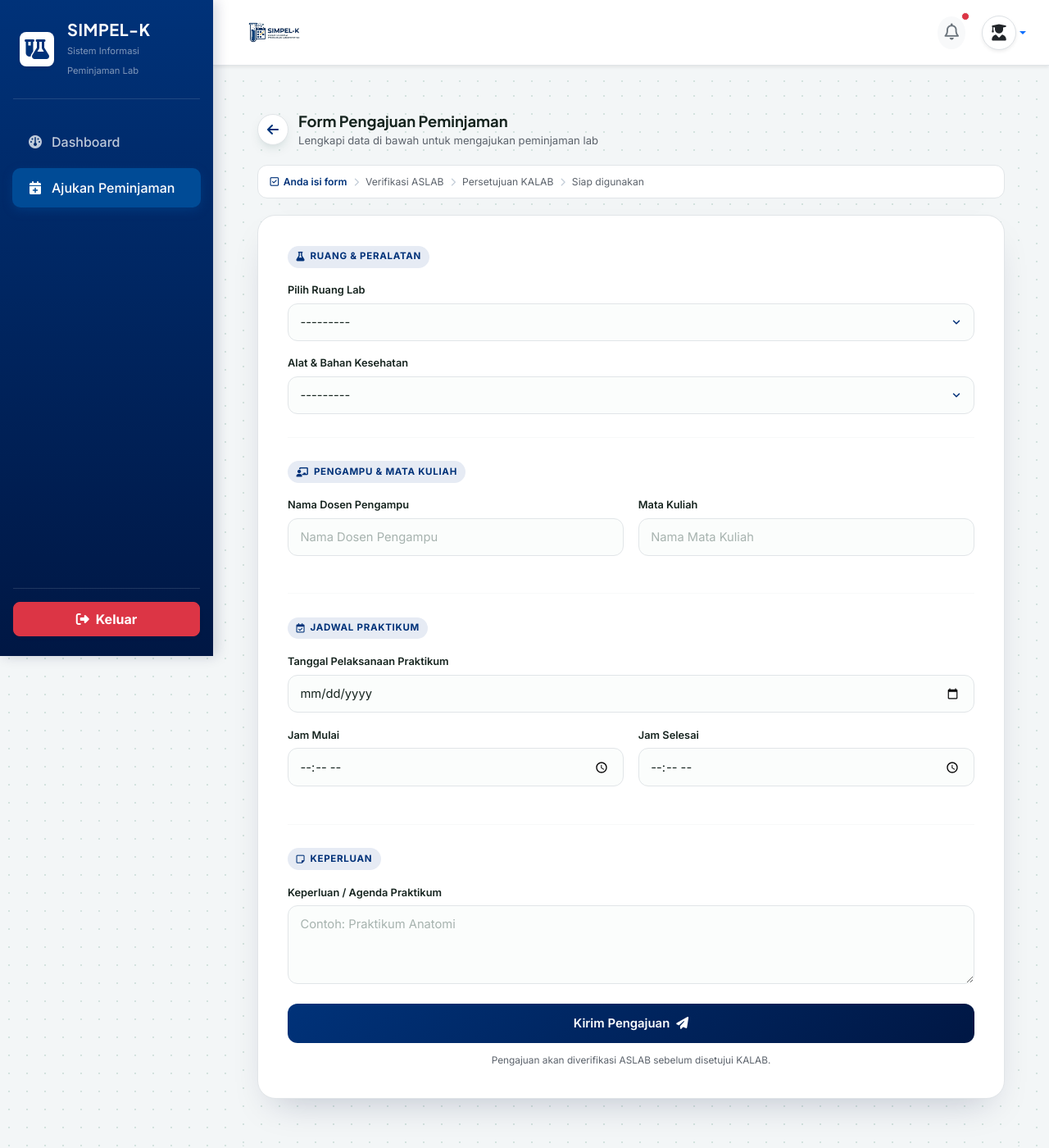
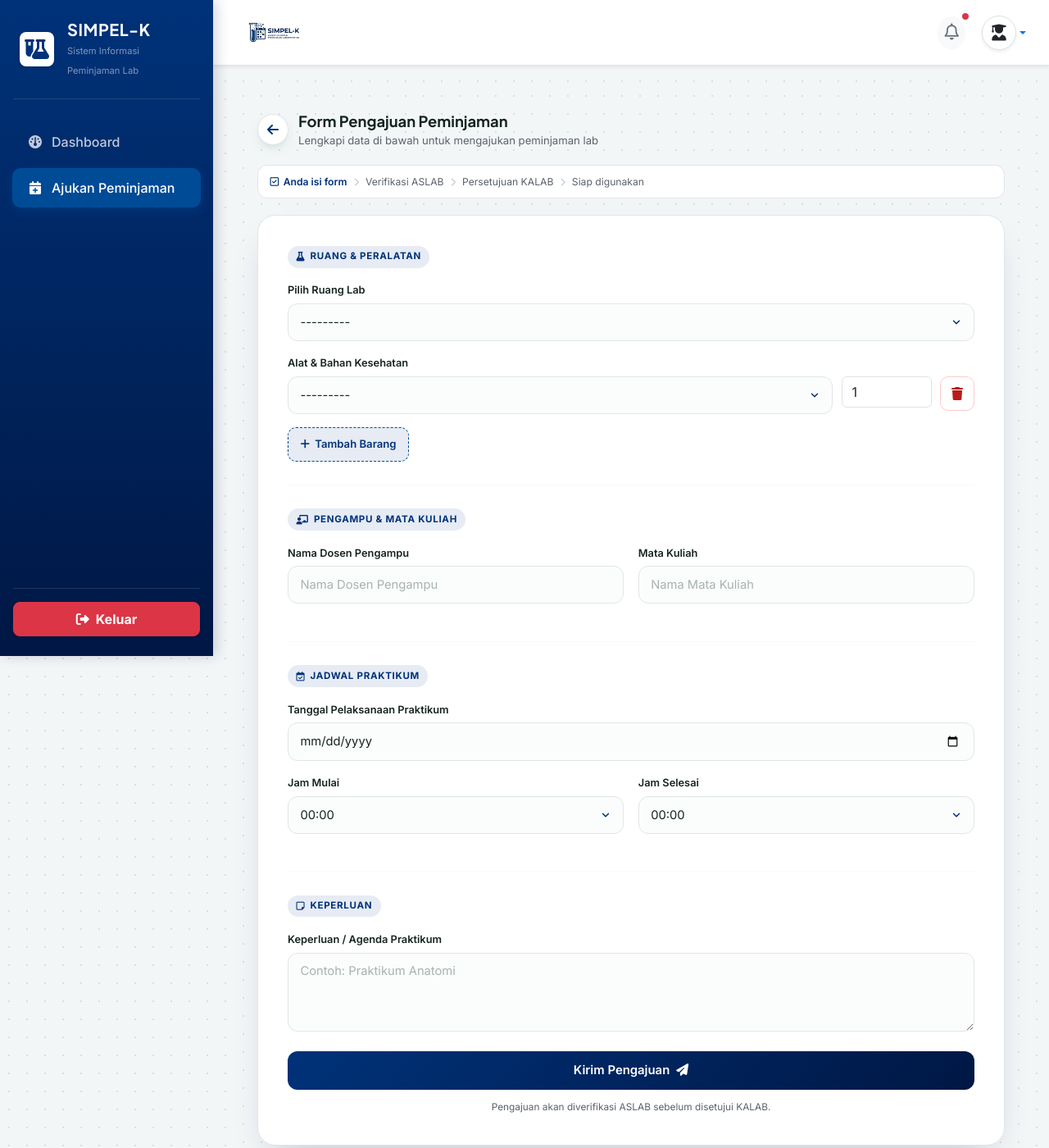
Before and after one commit to SriAstutik09/si_lab_kesehatan, a Django app: page /mahasiswa/pinjam/ in a window 1280 px wide. Shown: the top 1400 px of the page at 82% size. Run offline with Django 5.2, Linux system fonts and the light colour scheme; a user stored in the database is signed in; data comes from the database, SQL or seed files in the repository; both versions use the stored data as it was after the commit.

Commit message:
update jumlah alat bahan dan jam

```diff
--- a/mahasiswa/forms.py
+++ b/mahasiswa/forms.py
@@ -1,13 +1,23 @@
 from django import forms
-from core_auth.models import Peminjaman, RuangLab, AlatBahan
+from django.forms import inlineformset_factory
 
+from core_auth.models import (
+    Peminjaman,
+    DetailPeminjaman,
+    RuangLab,
+    AlatBahan
+)
+
+WAKTU_CHOICES = [
+    (f'{jam:02d}:00', f'{jam:02d}:00')
+    for jam in range(24)
+]
 class PeminjamanForm(forms.ModelForm):
     class Meta:
         model = Peminjaman
-        # Field disesuaikan persis dengan model transaksi utama milikmu
+
         fields = [
             'ruang_lab',
-            'alat_bahan',
             'keperluan',
             'nama_dosen',
             'mata_kuliah',
@@ -15,13 +25,87 @@ class PeminjamanForm(forms.ModelForm):
             'wkt_mulai',
             'wkt_akhir'
         ]
+
         widgets = {
-            'ruang_lab': forms.Select(attrs={'class': 'form-select'}),
-            'alat_bahan': forms.Select(attrs={'class': 'form-select'}),
-            'keperluan': forms.Textarea(attrs={'class': 'form-control', 'rows': 3, 'placeholder': 'Contoh: Praktikum Anatomi'}),
-            'nama_dosen': forms.TextInput(attrs={'class': 'form-control', 'placeholder': 'Nama Dosen Pengampu'}),
-            'mata_kuliah': forms.TextInput(attrs={'class': 'form-control', 'placeholder': 'Nama Mata Kuliah'}),
-            'tanggal_pinjam': forms.DateInput(attrs={'class': 'form-control', 'type': 'date'}),
-            'wkt_mulai': forms.TimeInput(attrs={'class': 'form-control', 'type': 'time'}),
-            'wkt_akhir': forms.TimeInput(attrs={'class': 'form-control', 'type': 'time'}),
+            'ruang_lab': forms.Select(
+                attrs={'class': 'form-select'}
+            ),
+
+            'keperluan': forms.Textarea(
+                attrs={
+                    'class': 'form-control',
+                    'rows': 3,
+                    'placeholder': 'Contoh: Praktikum Anatomi'
+                }
+            ),
+
+            'nama_dosen': forms.TextInput(
+                attrs={
+                    'class': 'form-control',
+                    'placeholder': 'Nama Dosen Pengampu'
+                }
+            ),
+
+            'mata_kuliah': forms.TextInput(
+                attrs={
+                    'class': 'form-control',
+                    'placeholder': 'Nama Mata Kuliah'
+                }
+            ),
+
+            'tanggal_pinjam': forms.DateInput(
+                attrs={
+                    'class': 'form-control',
+                    'type': 'date'
+                }
+            ),
+
+            'wkt_mulai': forms.Select(
+                choices=WAKTU_CHOICES,
+                attrs={
+                    'class': 'form-select'
+                }
+            ),
+
+            'wkt_akhir': forms.Select(
+                choices=WAKTU_CHOICES,
+                attrs={
+                    'class': 'form-select'
+                }
+            ),
         }
+
+
+class DetailPeminjamanForm(forms.ModelForm):
+    class Meta:
+        model = DetailPeminjaman
+
+        fields = [
+            'alat_bahan',
+            'jumlah'
+        ]
+
+        widgets = {
+            'alat_bahan': forms.Select(
+                attrs={
+                    'class': 'form-select alat-select'
+                }
+            ),
+
+            'jumlah': forms.NumberInput(
+                attrs={
+                    'class': 'form-control jumlah-input',
+                    'min': 1,
+                    'placeholder': 'Jumlah'
+                }
+            ),
+        }
+
+
+DetailPeminjamanFormSet = inlineformset_factory(
+    Peminjaman,
+    DetailPeminjaman,
+    form=DetailPeminjamanForm,
+    extra=1,
+    can_delete=True
+)
--- a/mahasiswa/templates/mahasiswa/form_pinjam.html
+++ b/mahasiswa/templates/mahasiswa/form_pinjam.html
@@ -337,6 +337,65 @@
         transform: scale(0.9);
     }
 
+/* ==========================================
+   MULTI ALAT & BAHAN
+========================================== */
+
+.alat-row {
+    display: grid;
+    grid-template-columns: minmax(0, 1fr) 110px 42px;
+    gap: .65rem;
+    align-items: start;
+    margin-bottom: .75rem;
+}
+
+.alat-row select,
+.alat-row input {
+    width: 100%;
+}
+
+.alat-row .alat-select-wrapper,
+.alat-row .alat-quantity-wrapper {
+    min-width: 0;
+}
+
+.btn-remove-alat {
+    width: 42px;
+    height: 42px;
+    border: 1px solid #fecaca;
+    background: #fff;
+    color: #b91c1c;
+    border-radius: 10px;
+    cursor: pointer;
+    transition: .15s ease;
+}
+
+.btn-remove-alat:hover {
+    background: #fee2e2;
+    border-color: #fca5a5;
+}
+
+.btn-add-alat {
+    display: inline-flex;
+    align-items: center;
+    justify-content: center;
+    gap: .4rem;
+    margin-top: .25rem;
+    padding: .65rem .9rem;
+    border: 1px dashed var(--teal-600);
+    background: var(--teal-050);
+    color: var(--teal-700);
+    border-radius: 10px;
+    font-size: .82rem;
+    font-weight: 600;
+    cursor: pointer;
+    transition: .15s ease;
+}
+
+.btn-add-alat:hover {
+    background: #dce6f4;
+}
+
     /* ===== Responsif ===== */
     @media (max-width: 576px) {
         .pinjam-lab .field-row {
@@ -402,22 +461,86 @@
             {% endif %}
 
             <div class="form-section">
-                <span class="form-section-label"><i class="fa-solid fa-flask"></i> Ruang &amp; Peralatan</span>
+                <span class="form-section-label">
+                    <i class="fa-solid fa-flask"></i>
+                    Ruang &amp; Peralatan
+                </span>
 
                 <div class="field-group {% if form.ruang_lab.errors %}has-error{% endif %}">
-                    <label for="{{ form.ruang_lab.id_for_label }}">Pilih Ruang Lab</label>
+                    <label for="{{ form.ruang_lab.id_for_label }}">
+                        Pilih Ruang Lab
+                    </label>
+
                     {{ form.ruang_lab }}
+
                     {% if form.ruang_lab.errors %}
-                    <p class="field-error"><i class="fa-solid fa-circle-exclamation"></i> {{ form.ruang_lab.errors.0 }}</p>
+                    <p class="field-error">
+                        <i class="fa-solid fa-circle-exclamation"></i>
+                        {{ form.ruang_lab.errors.0 }}
+                    </p>
+
                     {% endif %}
                 </div>
 
-                <div class="field-group {% if form.alat_bahan.errors %}has-error{% endif %}">
-                    <label for="{{ form.alat_bahan.id_for_label }}">Alat &amp; Bahan Kesehatan</label>
-                    {{ form.alat_bahan }}
-                    {% if form.alat_bahan.errors %}
-                    <p class="field-error"><i class="fa-solid fa-circle-exclamation"></i> {{ form.alat_bahan.errors.0 }}</p>
-                    {% endif %}
+                 <div class="field-group">
+
+                    <label>
+                        Alat &amp; Bahan Kesehatan
+                    </label>
+
+                    <div id="alat-container">
+
+                        {% for detail_form in formset %}
+
+                        <div class="alat-row">
+
+                            <div class="alat-select-wrapper">
+                                {{ detail_form.alat_bahan }}
+
+                                {% if detail_form.alat_bahan.errors %}
+                                <div class="field-error">
+                                    {{ detail_form.alat_bahan.errors.0 }}
+                                </div>
+                                {% endif %}
+                            </div>
+
+                            <div class="alat-quantity-wrapper">
+                                {{ detail_form.jumlah }}
+
+                                {% if detail_form.jumlah.errors %}
+                                <div class="field-error">
+                                    {{ detail_form.jumlah.errors.0 }}
+                                </div>
+                                {% endif %}
+                            </div>
+
+                            <button
+                                type="button"
+                                class="btn-remove-alat"
+                                title="Hapus alat"
+                            >
+                                <i class="fa-solid fa-trash"></i>
+                            </button>
+
+                            <div class="delete-field" style="display:none;">
+                                {{ detail_form.DELETE }}
+                            </div>
+
+                        </div>
+
+                        {% endfor %}
+
+                    </div>
+
+                    <button
+                        type="button"
+                        id="btn-tambah-alat"
+                        class="btn-add-alat"
+                    >
+                        <i class="fa-solid fa-plus"></i>
+                        Tambah Barang
+                    </button>
+
                 </div>
             </div>
 
@@ -497,4 +620,129 @@
     </div>
 
 </div>
+<script>
+document.addEventListener('DOMContentLoaded', function () {
+
+    const container = document.getElementById('alat-container');
+    const addButton = document.getElementById('btn-tambah-alat');
+
+    const totalForms = document.getElementById(
+        'id_detailpeminjaman_set-TOTAL_FORMS'
+    );
+
+    function updateDeleteState(row, shouldDelete) {
+
+        const deleteInput = row.querySelector(
+            'input[name$="-DELETE"]'
+        );
+
+        if (deleteInput) {
+            deleteInput.checked = shouldDelete;
+        }
+    }
+
+
+    function attachRemoveButton(row) {
+
+        const removeButton = row.querySelector(
+            '.btn-remove-alat'
+        );
+
+        removeButton.addEventListener('click', function () {
+
+            const rows = container.querySelectorAll(
+                '.alat-row'
+            );
+
+            // Minimal satu baris harus tetap ada
+            if (rows.length === 1) {
+
+                const select = row.querySelector('select');
+                const quantity = row.querySelector('input[type="number"]');
+
+                if (select) {
+                    select.selectedIndex = 0;
+                }
+
+                if (quantity) {
+                    quantity.value = 1;
+                }
+
+                return;
+            }
+
+            updateDeleteState(row, true);
+
+            row.style.display = 'none';
+        });
+    }
+
+
+    // Pasang tombol hapus untuk row pertama
+    container.querySelectorAll('.alat-row').forEach(
+        attachRemoveButton
+    );
+
+
+    addButton.addEventListener('click', function () {
+
+        const formIndex = parseInt(
+            totalForms.value
+        );
+
+        const rows = container.querySelectorAll(
+            '.alat-row'
+        );
+
+        const firstRow = rows[0];
+
+        const newRow = firstRow.cloneNode(true);
+
+        // Ganti __prefix__ / index form
+        newRow.innerHTML = newRow.innerHTML.replace(
+            /-\d+-/g,
+            '-' + formIndex + '-'
+        );
+
+        newRow.innerHTML = newRow.innerHTML.replace(
+            /_\d+_/g,
+            '_' + formIndex + '_'
+        );
+
+        // Reset pilihan alat
+        const select = newRow.querySelector('select');
+
+        if (select) {
+            select.selectedIndex = 0;
+        }
+
+        // Reset jumlah
+        const quantity = newRow.querySelector(
+            'input[type="number"]'
+        );
+
+        if (quantity) {
+            quantity.value = 1;
+        }
+
+        // Reset checkbox DELETE
+        const deleteInput = newRow.querySelector(
+            'input[name$="-DELETE"]'
+        );
+
+        if (deleteInput) {
+            deleteInput.checked = false;
+        }
+
+        newRow.style.display = '';
+
+        container.appendChild(newRow);
+
+        totalForms.value = formIndex + 1;
+
+        attachRemoveButton(newRow);
+    });
+
+});
+</script>
 {% endblock %}
--- a/mahasiswa/views.py
+++ b/mahasiswa/views.py
@@ -9,7 +9,10 @@ from django.contrib import messages
 from core_auth.models import Peminjaman, RuangLab, AlatBahan
 
 # Impor form HTML bawaan Django
-from .forms import PeminjamanForm
+from .forms import (
+    PeminjamanForm,
+    DetailPeminjamanFormSet
+)
 
 
 # ==============================================================================
@@ -70,38 +73,168 @@ def dashboard_view(request):
 @login_required(login_url='core_auth:login')
 def pinjam_lab_view(request):
     """
-    Fungsi untuk menampilkan form pengajuan pinjam lab/alat
-    serta menyimpan data pengajuan baru dari mahasiswa.
+    Form pengajuan peminjaman lab dan banyak alat/bahan.
     """
-    # 🛡️ KEAMANAN AUTOMATIS: Cegah ASLAB / KALAB membuat pengajuan pinjaman
+
     redirect_target = cekk_role_mahasiswa(request.user)
+
     if redirect_target:
         return redirect(redirect_target)
 
-    # [OTOMATISASI] Memastikan data awal dummy di database RuangLab dan AlatBahan terisi jika masih kosong
+    # Data dummy hanya dibuat jika database masih kosong
     if not RuangLab.objects.exists():
-        RuangLab.objects.create(nama_ruang="Lab Atas", kapasitas=30)
-        RuangLab.objects.create(nama_ruang="Lab Bawah", kapasitas=30)
+        RuangLab.objects.create(
+            nama_ruang="Lab Atas",
+            kapasitas=30
+        )
+
+        RuangLab.objects.create(
+            nama_ruang="Lab Bawah",
+            kapasitas=30
+        )
 
     if not AlatBahan.objects.exists():
-        AlatBahan.objects.create(nama_alat="Stetoskop & Tensimeter")
-        AlatBahan.objects.create(nama_alat="Manekin Anatomi Kesehatan")
-        AlatBahan.objects.create(nama_alat="Set Bedah Minor / Hecting Kit")
+        AlatBahan.objects.create(
+            nama_alat="LCD Projector",
+            stok_tersedia=5,
+            satuan="Pcs"
+        )
+
+        AlatBahan.objects.create(
+            nama_alat="Manekin Anatomi Kesehatan",
+            stok_tersedia=10,
+            satuan="Pcs"
+        )
+
+        AlatBahan.objects.create(
+            nama_alat="Stetoskop",
+            stok_tersedia=10,
+            satuan="Pcs"
+        )
+
+        AlatBahan.objects.create(
+            nama_alat="Tensimeter",
+            stok_tersedia=10,
+            satuan="Pcs"
+        )
+
+        AlatBahan.objects.create(
+            nama_alat="Set Bedah Minor / Hecting Kit",
+            stok_tersedia=5,
+            satuan="Set"
+        )
 
     if request.method == 'POST':
+
         form = PeminjamanForm(request.POST)
-        if form.is_valid():
-            peminjaman = form.save(commit=False)
-            peminjaman.mahasiswa = request.user  # Mengisi peminjam dengan user yang sedang login
-            peminjaman.status = 'pending'        # Status awal otomatis 'pending' (menunggu verifikasi ASLAB)
-            peminjaman.save()
 
-            messages.success(request, 'Pengajuan peminjaman berhasil dikirim! Menunggu validasi ASLAB.')
-            return redirect('mahasiswa:dashboard')
+        formset = DetailPeminjamanFormSet(
+            request.POST
+        )
+
+        if form.is_valid() and formset.is_valid():
+
+            detail_forms = [
+                detail_form
+                for detail_form in formset
+                if detail_form.cleaned_data
+                and not detail_form.cleaned_data.get('DELETE', False)
+            ]
+
+            if not detail_forms:
+                messages.error(
+                    request,
+                    'Minimal pilih satu alat atau bahan.'
+                )
+
+            else:
+                # ==========================================
+                # VALIDASI STOK
+                # ==========================================
+
+                stok_error = False
+
+                for detail_form in detail_forms:
+
+                    alat = detail_form.cleaned_data['alat_bahan']
+                    jumlah = detail_form.cleaned_data['jumlah']
+
+                    if jumlah > alat.stok_tersedia:
+
+                        messages.error(
+                            request,
+                            f'Stok {alat.nama_alat} tidak mencukupi. '
+                            f'Tersedia {alat.stok_tersedia} {alat.satuan}, '
+                            f'tetapi Anda meminta {jumlah}.'
+                        )
+
+                        stok_error = True
+                        break
+
+                if not stok_error:
+
+                    # ==========================================
+                    # SIMPAN PEMINJAMAN UTAMA
+                    # ==========================================
+
+                    peminjaman = form.save(
+                        commit=False
+                    )
+
+                    peminjaman.mahasiswa = request.user
+                    peminjaman.status = 'pending'
+
+                    # Kompatibilitas dengan sistem lama:
+                    # field alat_bahan diisi dengan item pertama.
+                    first_detail = detail_forms[0]
+
+                    peminjaman.alat_bahan = (
+                        first_detail.cleaned_data['alat_bahan']
+                    )
+
+                    peminjaman.save()
+
+                    # ==========================================
+                    # SIMPAN DETAIL ALAT
+                    # ==========================================
+
+                    instances = formset.save(
+                        commit=False
+                    )
+
+                    for instance in instances:
+
+                        if instance.alat_bahan:
+                            instance.peminjaman = peminjaman
+                            instance.save()
+
+                    # Hapus detail yang ditandai DELETE
+                    formset.save_m2m()
+
+                    messages.success(
+                        request,
+                        'Pengajuan peminjaman berhasil dikirim! '
+                        'Menunggu validasi ASLAB.'
+                    )
+
+                    return redirect(
+                        'mahasiswa:dashboard'
+                    )
+
     else:
+
         form = PeminjamanForm()
 
-    return render(request, 'mahasiswa/form_pinjam.html', {'form': form})
+        formset = DetailPeminjamanFormSet()
+
+    return render(
+        request,
+        'mahasiswa/form_pinjam.html',
+        {
+            'form': form,
+            'formset': formset
+        }
+    )
 
 
 # ==============================================================================
```
Also changed, not shown: core_auth/models.py (+27 -0 lines), core_auth/migrations/0002_detailpeminjaman.py (added), db.sqlite3.
